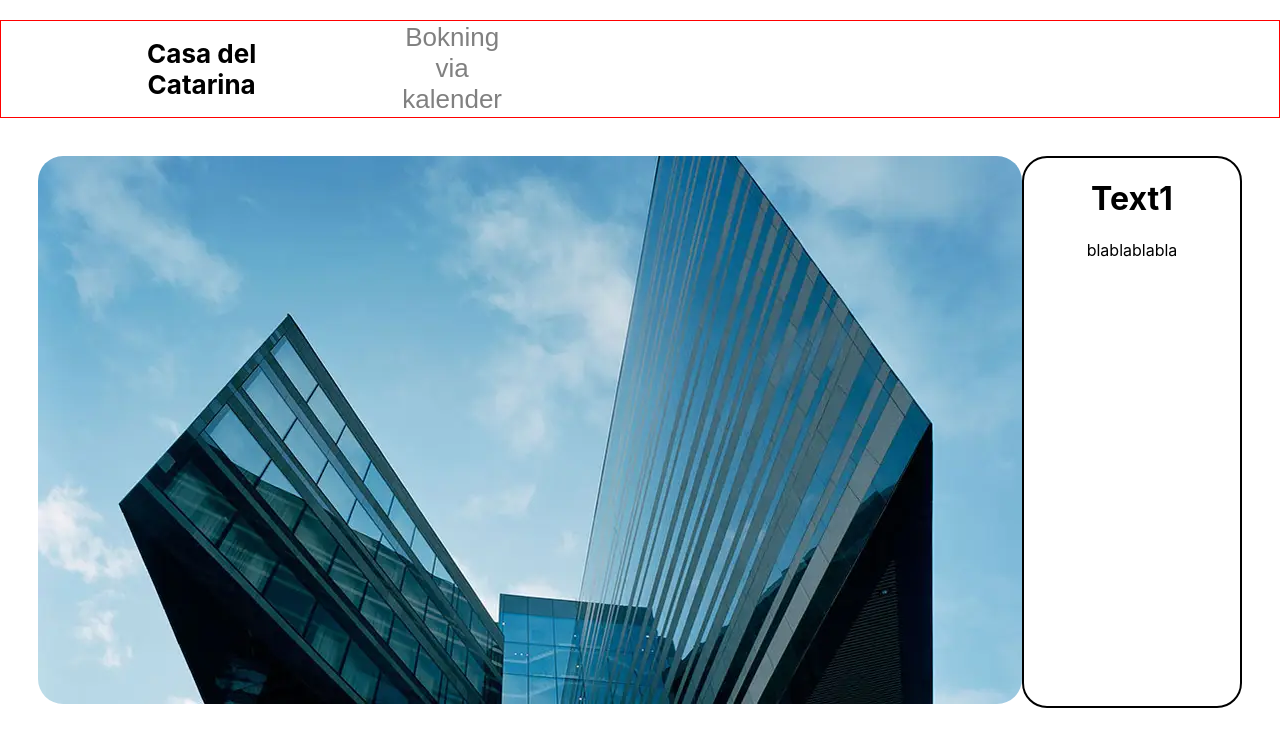
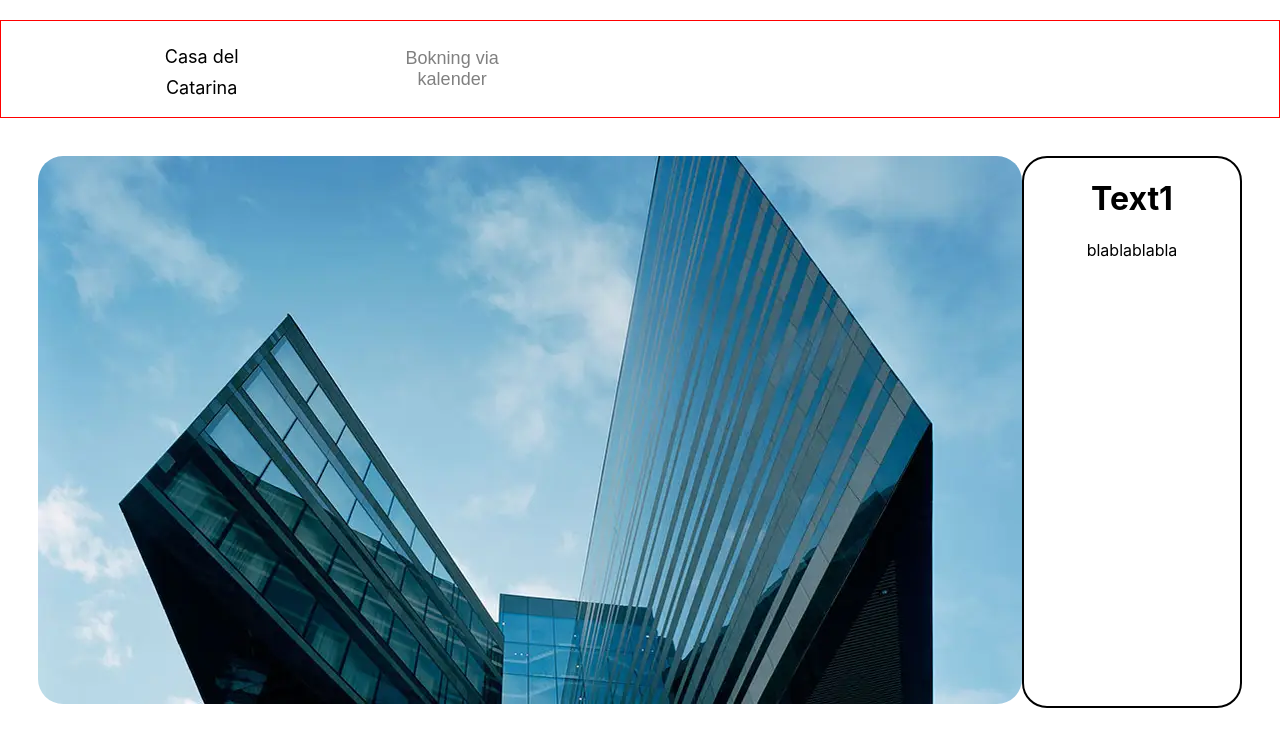
Before and after one commit to nordstromkristofer/torrevieja, a React (Create React App) app: page / in a window 1280 px wide. Shown: the top 746 px of the page. Built offline with nearby package versions, Linux system fonts and the light colour scheme.

Commit message:
activelinkfix

```diff
--- a/src/calendar/Calendar.css
+++ b/src/calendar/Calendar.css
@@ -1,3 +1,7 @@
 .Calendar {
   text-align: center;
 }
+
+.filler {
+  height: 10px;
+}
--- a/src/calendar/Calendar.tsx
+++ b/src/calendar/Calendar.tsx
@@ -6,6 +6,7 @@ import Header from '../header/header'
 function App() {
   return (
     <div className="Calendar">
+      <div className='filler'></div>
       <Header />
     </div>
   );
--- a/src/header/Header.css
+++ b/src/header/Header.css
@@ -77,11 +77,18 @@ a {
   text-decoration: none;
 }
 
+.nav-link1 {
+  color: black;
+  text-decoration: none;
+  transition: color 0.3s ease;
+  font-size: 18px;
+}
 
 .nav-link {
   color: gray;
   text-decoration: none;
   transition: color 0.3s ease;
+  font-size: 18px;
 }
 
 .nav-link:hover {
--- a/src/header/header.tsx
+++ b/src/header/header.tsx
@@ -10,7 +10,7 @@ function Header() {
       <div className='filler'></div>
       <div className="Home-header">
         <div className='logocontainer'>
-          <NavLink to="/" className="nav-link">Casa del Catarina</NavLink>
+          <NavLink to="/" className="nav-link1">Casa del Catarina</NavLink>
         </div>
         <div className='calendarlink'>
           <NavLink to="/calendar" className="nav-link">Bokning via kalender</NavLink>
```
